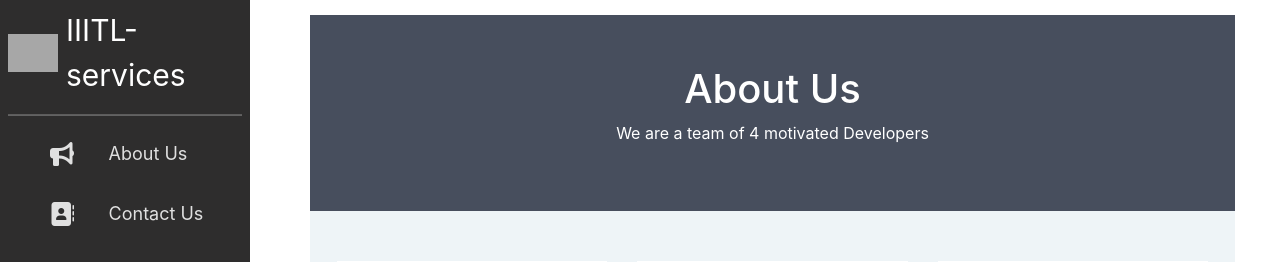
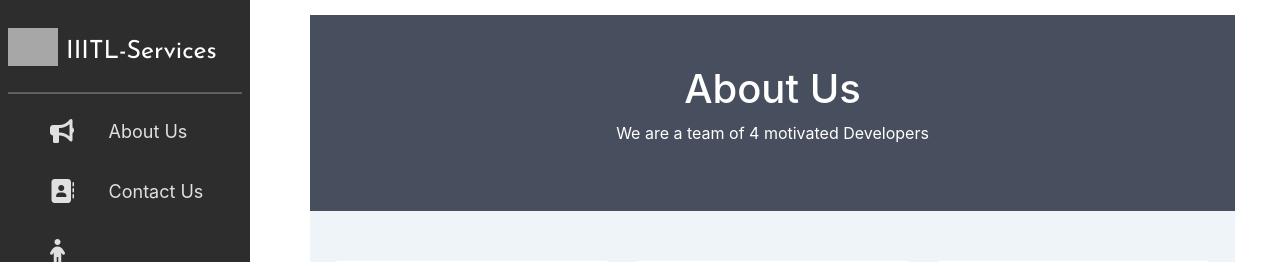
Before and after one commit to HemalDesai/mini_project, a Django app: template templates/accounts/about.html in a window 1280 px wide. Shown: the top 262 px of the page. Run offline with Django 3.2, Linux system fonts and the light colour scheme; the template is opened without the code that fills it, so the values that code supplies are empty; some libraries are stand-ins or nearby versions; grey boxes are pictures that could not be loaded.

```diff
--- a/templates/accounts/register.html
+++ b/templates/accounts/register.html
@@ -328,7 +328,7 @@ const elts = {
 };
 
 const texts = [
-    'Combine orders', 'Save on delivery chargers', 'Share cab rides', 'Save money :)', 'Sell your items', 'Buy items'
+    'Combine orders', 'Save on delivery charges', 'Share cab rides', 'Save money :)', 'Sell your items', 'Buy items'
 ];
 
 const morphTime = 1;
--- a/templates/common/base_navbar.html
+++ b/templates/common/base_navbar.html
@@ -5,7 +5,10 @@
 
   <link href="https://cdn.jsdelivr.net/npm/bootstrap@5.0.2/dist/css/bootstrap.min.css" rel="stylesheet"
     integrity="sha384-EVSTQN3/azprG1Anm3QDgpJLIm9Nao0Yz1ztcQTwFspd3yD65VohhpuuCOmLASjC" crossorigin="anonymous">
-  <script src="https://cdn.jsdelivr.net/npm/bootstrap@5.0.2/dist/js/bootstrap.bundle.min.js"
+    <link rel="preconnect" href="https://fonts.googleapis.com">
+    <link rel="preconnect" href="https://fonts.gstatic.com" crossorigin>
+    <link href="https://fonts.googleapis.com/css2?family=Josefin+Sans:wght@100;200;300;400;500;600;700&display=swap" rel="stylesheet">
+    <script src="https://cdn.jsdelivr.net/npm/bootstrap@5.0.2/dist/js/bootstrap.bundle.min.js"
     integrity="sha384-MrcW6ZMFYlzcLA8Nl+NtUVF0sA7MsXsP1UyJoMp4YLEuNSfAP+JcXn/tWtIaxVXM"
     crossorigin="anonymous"></script>
   <script src="https://kit.fontawesome.com/347ca80ae4.js" crossorigin="anonymous"></script>
@@ -72,10 +75,10 @@
   <div id="wrapper">
     <div id="sidebar-wrapper"  style="width:250px;">
       <div class="d-flex flex-column flex-shrink-0 p-2 text-white" style="width:100%;">
-        <a href="/" class="d-flex align-items-center mb-3 mb-md-0 me-md-auto text-white text-decoration-none"
-          style="font-size:30px;">
-          <img src="https://i.ibb.co/7r4sj7R/IIITL-logo-1.png" style="width:50px; margin-right:8px;">
-            IIITL-services
+        <a href="/" class="d-flex align-items-center mb-2 mb-md-0 me-md-auto text-white text-decoration-none"
+          style="margin-top:20px;;font-size:25px;font-family: 'Josefin Sans', sans-serif;">
+          <img src="https://i.ibb.co/7r4sj7R/IIITL-logo-1.png" style="margin-bottom: 10px;width:50px; margin-right:8px;">
+            IIITL-Services
         </a>
         <hr>
         <ul class="sidebar-nav flex-column mb-auto">
```
Also changed, not shown: db.sqlite3.
